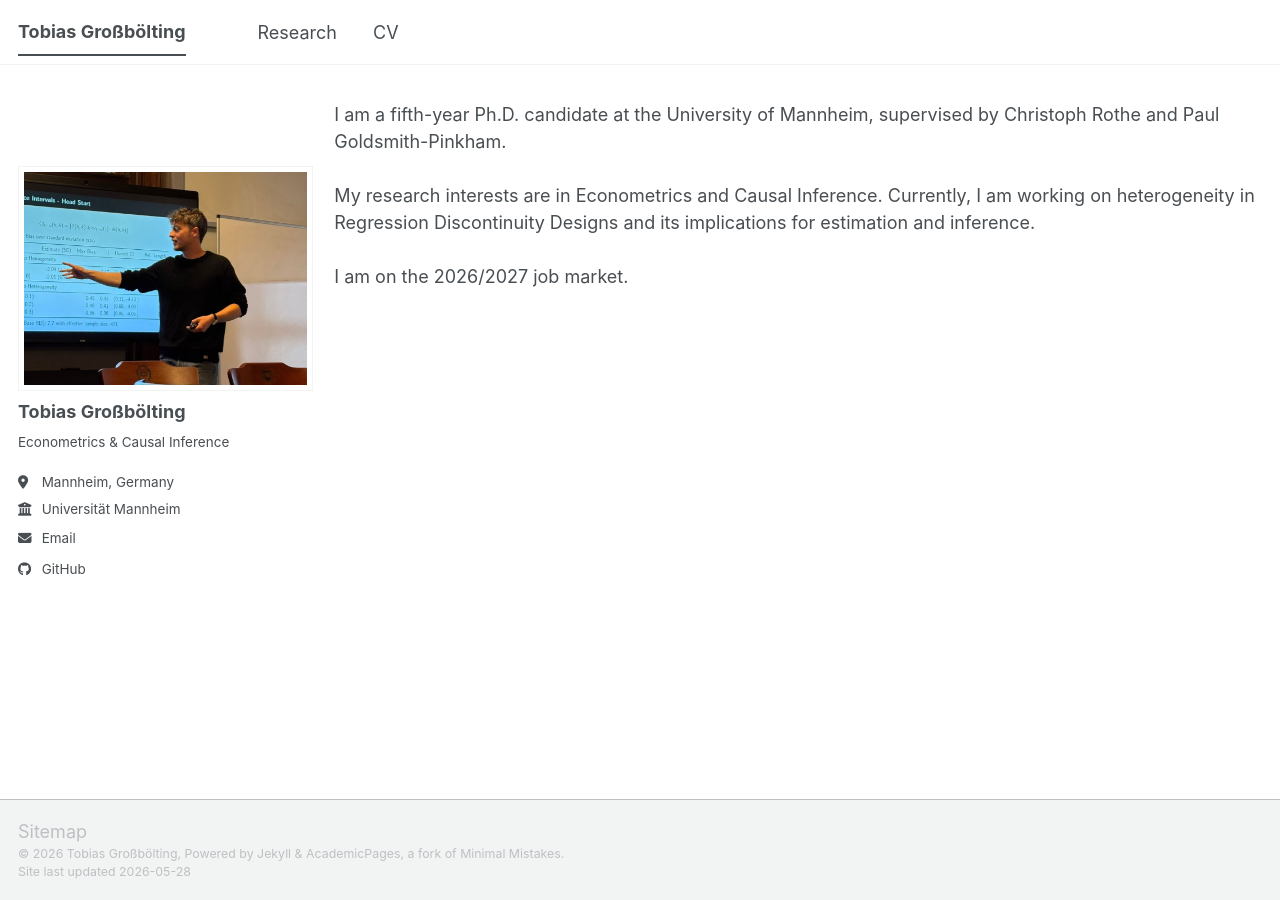
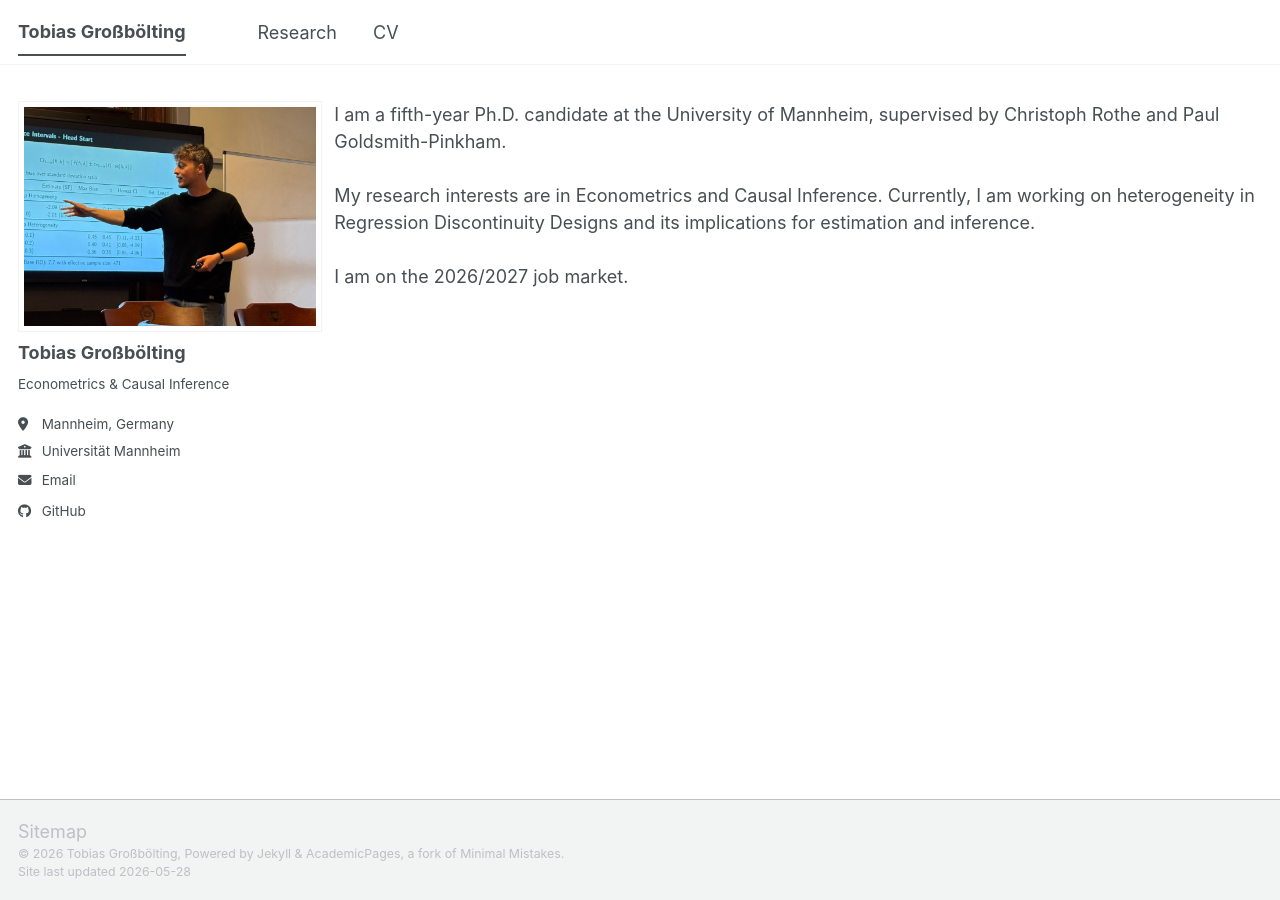
Before and after one commit to tgrossboelting/tgrossboelting.github.io, a Jekyll site: the page built from _pages/about.md, in a window 1280 px wide. Built offline with Jekyll 4.4.1, drawn with Linux system fonts in a browser that asks for light colours; a script bundle is joined from its source files by our own code; library files that are not in the unit come from our copies.

Commit message:
Restore sticky fixed-positioning on sidebar at >=1024px
Add back the original template's position: fixed rule for the sidebar
on screens >=1024px (with 100vh height, scroll, and 70px top padding
to clear the masthead). This puts the sidebar in a separate
positioning context and may resolve the inline-baseline offset that
appeared when the sidebar sat in normal flow as a float.

```diff
--- a/_sass/layout/_sidebar.scss
+++ b/_sass/layout/_sidebar.scss
@@ -15,6 +15,13 @@
 
   @media (orientation: portrait) {
     margin-top: 1em;
+  }
+
+  @media screen and (min-width: $sidebar-screen-min-width) {
+    height: 100vh;
+    overflow-y: auto;
+    position: fixed;
+    padding-top: $masthead-height;
   }
 
   @include breakpoint($large) {
```
